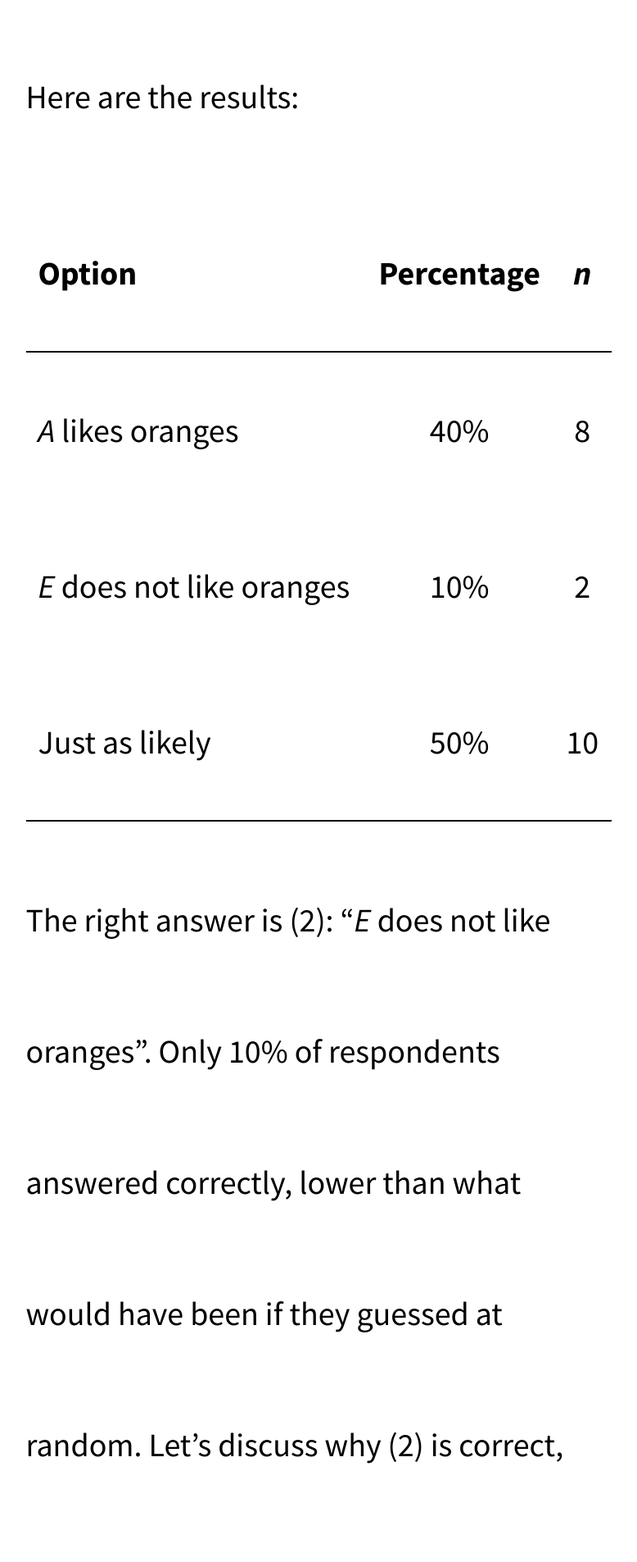
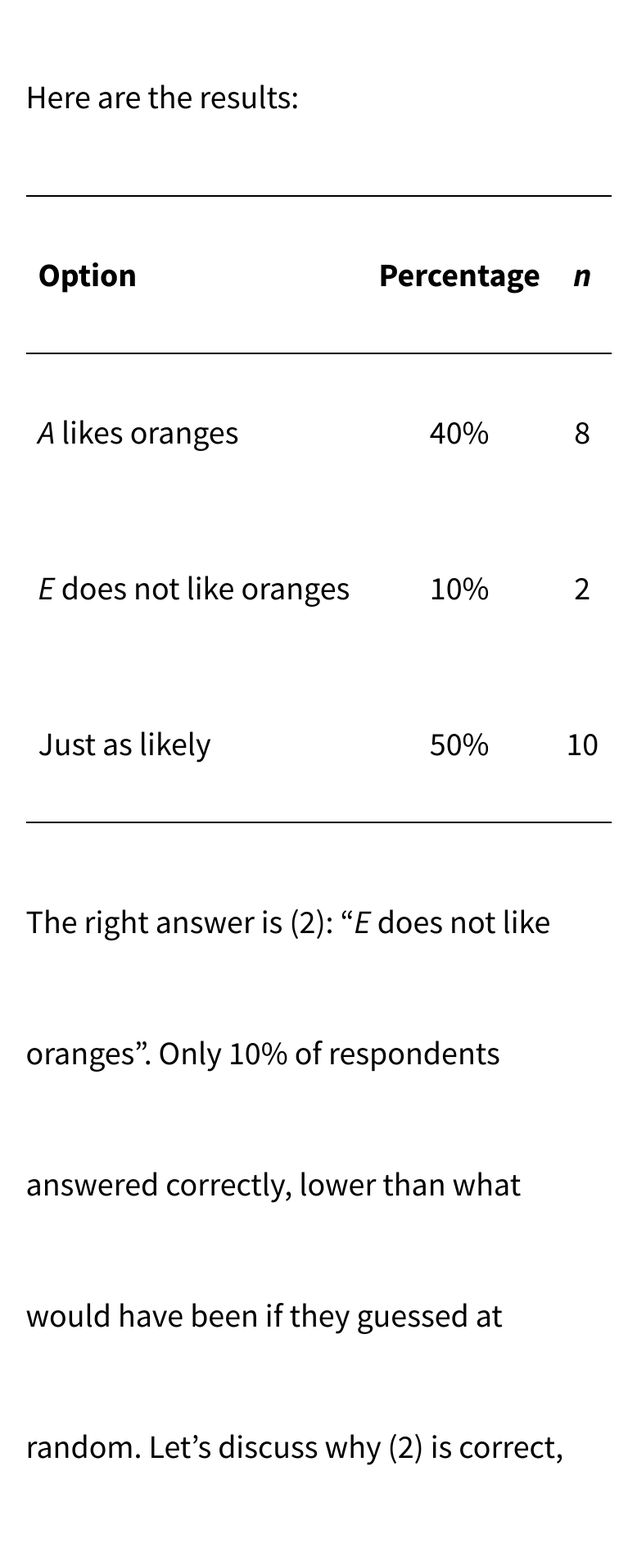
Before and after one commit to GWDZ-true/gwdz-site, a Jekyll site: the page built from _posts/2022-08-23-understanding-conditionals.md, in a window 1280 px wide. Shown: the part 1557-3462 px from the top of the page at 82% size, without its empty margins (251-1029 px from the left). Built offline with Jekyll 4.4.1, drawn with Linux system fonts in a browser that asks for light colours; some web fonts are replaced.

Commit message:
Update _base.scss

```diff
--- a/_sass/_base.scss
+++ b/_sass/_base.scss
@@ -68,7 +68,7 @@ table {
   border-collapse: collapse;
   margin-bottom: 30px;
   width: 100%;
-  border-top: none;
+  border-top: 2px solid black;
   border-left: none;
   border-right: none;
   border-bottom: 2px solid black;
```
